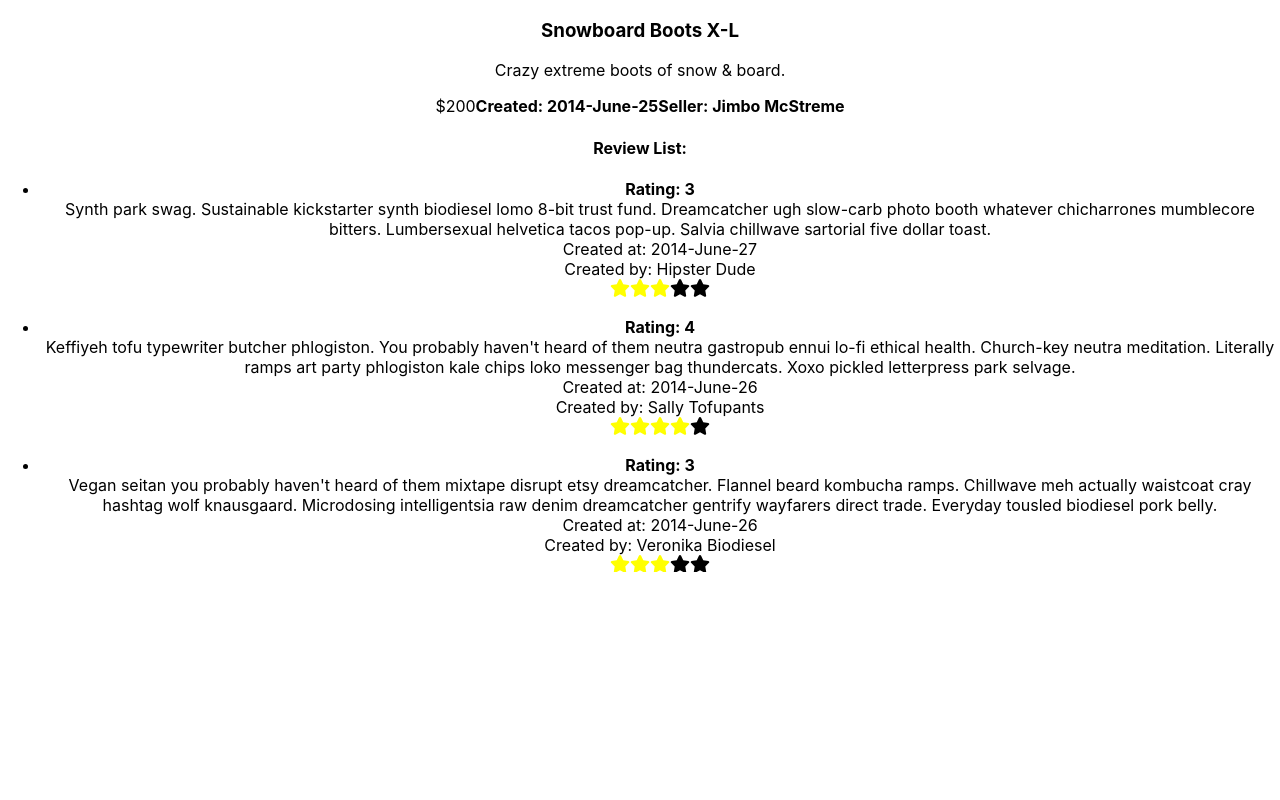
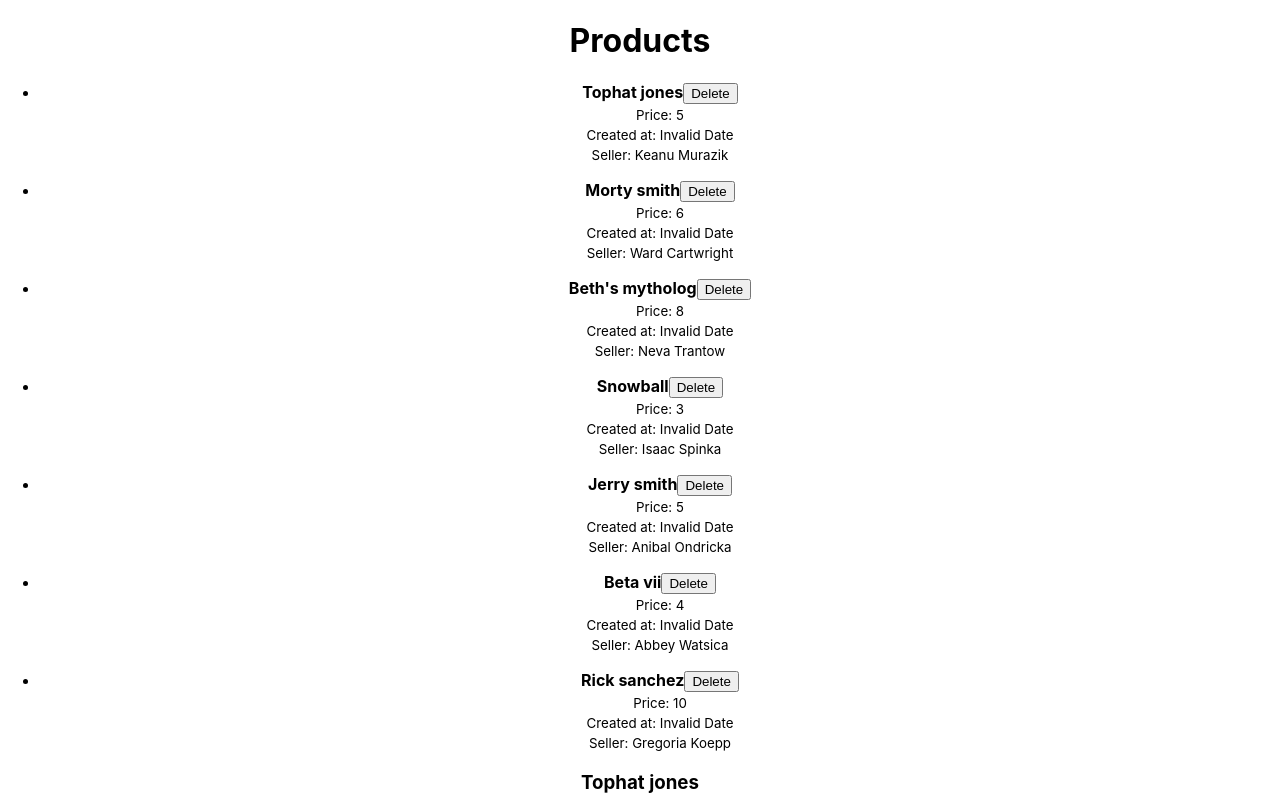
Before and after one commit to CodeCoreYVR/lab_solutions_january_2021, a React (Create React App) app in the folder js_react/amazon-app-client/: page / in a window 1280 px wide. Shown: the top 800 px of the page. Built offline with nearby package versions, Linux system fonts and the light colour scheme.

Commit message:
react state lab 1 and 2

```diff
--- a/js_react/amazon-app-client/src/App.js
+++ b/js_react/amazon-app-client/src/App.js
@@ -2,6 +2,7 @@ import './App.css';
 // import ProductDetails from './components/ProductDetails';
 // import ReviewDetails from './components/ReviewDetails'
 import ProductShowPage from './components/ProductShowPage'
+import ProductIndexPage from './components/ProductIndexPage'
 
 function App() {
   return (
@@ -19,6 +20,7 @@ function App() {
         created_at={new Date()}
         full_name="Test User"
       /> */}
+      <ProductIndexPage />
       <ProductShowPage />
     </div>
   );
--- /dev/null
+++ b/js_react/amazon-app-client/src/components/ProductIndexPage.js
@@ -0,0 +1,59 @@
+import { Component } from 'react';
+import productsData from '../productIndexData'
+
+
+class ProductIndexPage extends Component {
+    constructor(props) {
+        super(props);
+        this.state = {
+            products: productsData
+        };
+        this.createProduct = this.createProduct.bind(this);
+    }
+    createProduct(params) {
+        this.setState((state) => {
+            return {
+                products: [
+                    {
+                        ...params,
+                        created_at: new Date(),
+                        id: Math.max(...state.products.map((product) => product.id)) + 1,
+                        seller: { full_name: "Admin User" }
+                    },
+                    ...state.products
+                ]
+            };
+        });
+    }
+    deleteProduct(id) {
+        this.setState({ products: this.state.products.filter((element) => element.id !== id) });
+    }
+    render() {
+        return (
+            <main>
+                <h1>Products</h1>
+                <ul>
+                    {this.state.products.map((product, index) => (
+                        <li key={index}>
+                            <p>
+                                <b>{product.title}</b>
+                                <button className="ui right floated red button" onClick={() => this.deleteProduct(product.id)} >
+                                    Delete
+                                </button>
+                                <br />
+                                <small>Price: {product.price} </small>
+                                <br />
+                                <small>Created at: {new Date(product.created_at).toLocaleDateString()}</small>
+                                <br />
+                                <small>Seller: {product.seller.full_name}</small>
+                                <br />
+                            </p>
+                        </li>
+                    ))}
+                </ul>
+            </main>
+        );
+    }
+}
+
+export default ProductIndexPage;
--- a/js_react/amazon-app-client/src/components/ProductShowPage.js
+++ b/js_react/amazon-app-client/src/components/ProductShowPage.js
@@ -1,54 +1,26 @@
+import { Component } from 'react'
 import ProductDetails from './ProductDetails';
 import ReviewList from './ReviewList';
+import productData from '../productData';
 
-export default function ProductShowPage() {
-    const product = {
-        id: 102,
-        title: 'Snowboard Boots X-L',
-        description: 'Crazy extreme boots of snow & board.',
-        created_at: '2014-June-25',
-        price: 200,
-        seller: {
-            full_name: 'Jimbo McStreme'
-        },
-        reviews: [
-            {
-                id: 225,
-                rating: 3,
-                body:
-                    'Synth park swag. Sustainable kickstarter synth biodiesel lomo 8-bit trust fund. Dreamcatcher ugh slow-carb photo booth whatever chicharrones mumblecore bitters. Lumbersexual helvetica tacos pop-up. Salvia chillwave sartorial five dollar toast.',
-                created_at: '2014-June-27',
-                full_name: 'Hipster Dude'
-            },
-            {
-                id: 224,
-                rating: 4,
-                body:
-                    "Keffiyeh tofu typewriter butcher phlogiston. You probably haven't heard of them neutra gastropub ennui lo-fi ethical health. Church-key neutra meditation. Literally ramps art party phlogiston kale chips loko messenger bag thundercats. Xoxo pickled letterpress park selvage.",
-                created_at: '2014-June-26',
-                full_name: 'Sally Tofupants'
-            },
-            {
-                id: 223,
-                rating: 3,
-                body:
-                    "Vegan seitan you probably haven't heard of them mixtape disrupt etsy dreamcatcher. Flannel beard kombucha ramps. Chillwave meh actually waistcoat cray hashtag wolf knausgaard. Microdosing intelligentsia raw denim dreamcatcher gentrify wayfarers direct trade. Everyday tousled biodiesel pork belly.",
-                created_at: '2014-June-26',
-                full_name: 'Veronika Biodiesel'
+class ProductShowPage extends Component {
+    state = {
+        product: productData
     }
-        ],
-        tags: ['sports', 'fitness', 'outdoors']
-    };
+    render() {
         return (
             <div>
                 <ProductDetails
-                title={product.title}
-                description={product.description}
-                created_at={product.created_at}
-                seller={product.seller}
-                price={product.price}
+                    title={this.state.product.title}
+                    description={this.state.product.description}
+                    created_at={this.state.product.created_at}
+                    seller={this.state.product.seller}
+                    price={this.state.product.price}
                 />
-            <ReviewList reviewList={product.reviews} />
+                <ReviewList reviewList={this.state.product.reviews} />
             </div>
         )
     }
+}
+
+export default ProductShowPage
--- a/js_react/amazon-app-client/src/components/ReviewDetails.js
+++ b/js_react/amazon-app-client/src/components/ReviewDetails.js
@@ -7,7 +7,7 @@ export default function ReviewDetails(props) {
             <br />
             {props.body}
             <br />
-            Created at: {props.created_at.toString()}
+            {/* Created at: {props.created_at.toString()} */}
             <br />
             Created by: {props.full_name}
             <StarRating max={5} current={props.rating} />
--- /dev/null
+++ b/js_react/amazon-app-client/src/productData.js
@@ -0,0 +1,50 @@
+export default {
+    "id": 117,
+    "title": "Tophat jones",
+    "description": "Yo! What up my glip glops!",
+    "price": 199.99,
+    "created_at": "2018-01-13T12:03:55.000Z",
+    "updated_at": "2018-01-19T01:59:56.152Z",
+    "seller": {
+        "id": 33,
+        "first_name": "Keanu",
+        "last_name": "Murazik",
+        "full_name": "Keanu Murazik"
+    },
+    "reviews": [
+        {
+            "id": 259,
+            "rating": 3,
+            "body": "Shoreditch migas cardigan tofu waistcoat pour-over bitters small batch. Marfa waistcoat photo booth. Salvia gentrify irony mlkshk butcher. Readymade pour-over farm-to-table locavore wes anderson everyday. Irony yr master.",
+            "reviewer": {
+                "full_name": "Morty Smith"
+            }
+        },
+        {
+            "id": 258,
+            "rating": 4,
+            "body": "Iphone loko messenger bag chia kitsch mlkshk cliche squid. Chicharrones lo-fi etsy austin helvetica put a bird on it aesthetic. Viral gentrify ennui distillery williamsburg meggings twee keffiyeh.",
+            "reviewer": {
+                "full_name": "Eric Rothfels"
+            }
+        },
+        {
+            "id": 257,
+            "rating": 3,
+            "body": "Artisan messenger bag truffaut hashtag fashion axe actually drinking. Goth deep v yr pug. +1 chillwave carry messenger bag slow-carb 8-bit portland franzen. Lumbersexual cardigan carry tacos street.",
+            "reviewer": {
+                "full_name": "Dan Rohn"
+            }
+        }
+    ],
+    "tags": [
+        {
+            "id": 2,
+            "name": "Baratheon of King's Landing"
+        },
+        {
+            "id": 4,
+            "name": "Tawney of Orkmont"
+        }
+    ]
+}
--- /dev/null
+++ b/js_react/amazon-app-client/src/productIndexData.js
@@ -0,0 +1,79 @@
+export default [
+    {
+        "id": 117,
+        "title": "Tophat jones",
+        "price": 5,
+        "seller": {
+            "id": 33,
+            "first_name": "Keanu",
+            "last_name": "Murazik",
+            "full_name": "Keanu Murazik"
+        }
+    },
+    {
+        "id": 177,
+        "title": "Morty smith",
+        "price": 6,
+        "seller": {
+            "id": 19,
+            "first_name": "Ward",
+            "last_name": "Cartwright",
+            "full_name": "Ward Cartwright"
+        }
+    },
+    {
+        "id": 65,
+        "title": "Beth's mytholog",
+        "price": 8,
+        "seller": {
+            "id": 9,
+            "first_name": "Neva",
+            "last_name": "Trantow",
+            "full_name": "Neva Trantow"
+        }
+    },
+    {
+        "id": 41,
+        "title": "Snowball",
+        "price": 3,
+        "seller": {
+            "id": 48,
+            "first_name": "Isaac",
+            "last_name": "Spinka",
+            "full_name": "Isaac Spinka"
+        }
+    },
+    {
+        "id": 173,
+        "title": "Jerry smith",
+        "price": 5,
+        "seller": {
+            "id": 44,
+            "first_name": "Anibal",
+            "last_name": "Ondricka",
+            "full_name": "Anibal Ondricka"
+        }
+    },
+    {
+        "id": 300,
+        "title": "Beta vii",
+        "price": 4,
+        "seller": {
+            "id": 12,
+            "first_name": "Abbey",
+            "last_name": "Watsica",
+            "full_name": "Abbey Watsica"
+        }
+    },
+    {
+        "id": 301,
+        "title": "Rick sanchez",
+        "price": 10,
+        "seller": {
+            "id": 23,
+            "first_name": "Gregoria",
+            "last_name": "Koepp",
+            "full_name": "Gregoria Koepp"
+        }
+    }
+]
```
Lines whose indentation alone changed are shown as unchanged.
